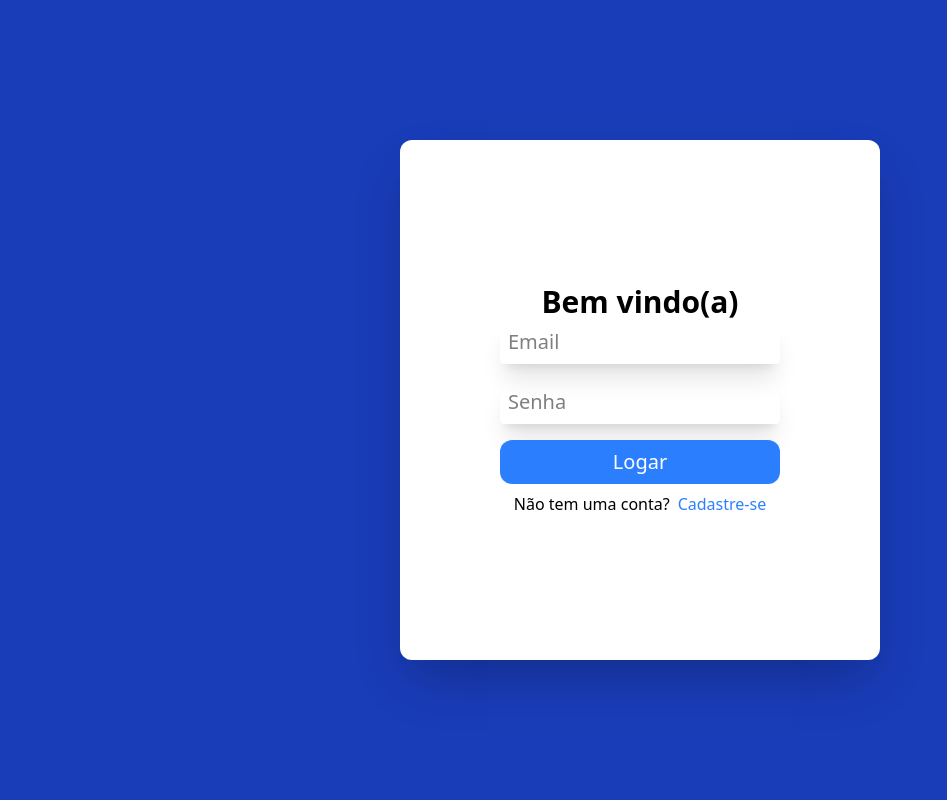
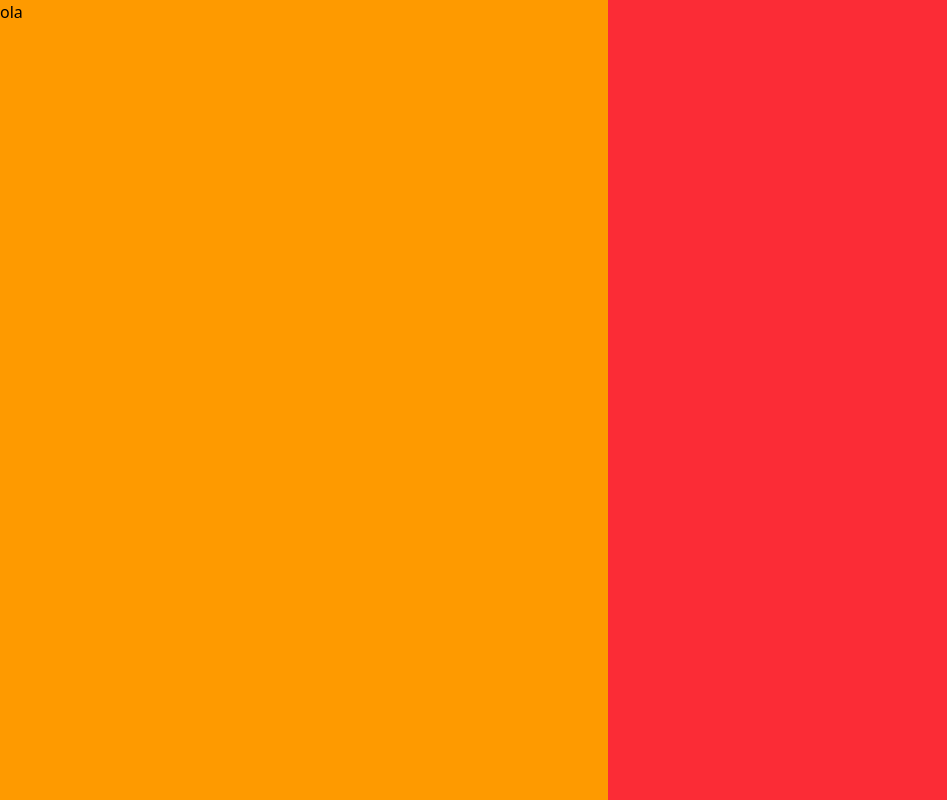
Before and after one commit to Tiago-burlamaque/Projeto-Sa-3-Fase, a React (Vite) app in the folder sa/: page / in a window 1280 px wide. Shown: the whole page, without its empty margins (0-947 px from the left). Built offline with nearby package versions, Linux system fonts and the light colour scheme.

Commit message:
refazendo sa

```diff
--- a/sa/package.json
+++ b/sa/package.json
@@ -11,6 +11,7 @@
   },
   "dependencies": {
     "@tailwindcss/vite": "^4.1.16",
+    "axios": "^1.13.2",
     "react": "^19.1.1",
     "react-dom": "^19.1.1",
     "react-router-dom": "^7.9.5",
--- a/sa/src/components/LoginForm/LoginForm.jsx
+++ b/sa/src/components/LoginForm/LoginForm.jsx
@@ -11,49 +11,46 @@ function LoginForm() {
   const handleLogin = () => {
     e.preventDefault()
 
-    const admEmail = 'adm@gmail.com'
-    const admPassowrd = 'adm12345'
-
-    if(email === admEmail && senha === admPassowrd) {
-      toast.success('Você logou com adm')
-      navigate('cadastro')
-    } else {
-      toast.error('erro ao logar como adm. Verifique email e senha')
-    }
   }
 
   return (
-   <div className='flex flex-col justify-center items-center h-screen bg-blue-800'>
-  <div className="flex flex-col border-none justify-center items-center text-center w-120 h-130 rounded-xl bg-white shadow-2xl text-xl">
-    <h1 className='font-bold text-3xl'>Bem vindo(a)</h1>
-    <form action="" onSubmit={handleLogin}>
-      <div className='flex flex-col gap-4'>
-        <input
-          type="email"
-          id='email'
-          value={email}
-          onChange={(e) => setEmail(e.target.value)}
-          placeholder='Email'
-          className='w-70 p-2 rounded outline-blue-500  shadow-xl '
-        />
-        <input
-          type="password"
-          id='senha'
-          value={senha}
-          onChange={(e) => setSenha(e.target.value)}
-          placeholder='Senha'
-          minLength={8}
-          className='w-70 p-2 rounded outline-blue-500  shadow-xl '
-        />
-        <button onSubmit={handleLogin} className='bg-blue-500 text-white w-70 p-2 rounded-xl transition hover:bg-blue-700 cursor-pointer'>Logar</button>
+
+    <section className='bg-red-500 h-screen w-2xl'>
+      <div className='bg-cyan-500'>
+
       </div>
-    </form>
-    <div className='flex'>
-    <p  className='text-base mt-2 mr-2'>Não tem uma conta?</p>
-    <p className='relative text-blue-500 hover:text-blue-800 after:absolute after:left-0 after:bottom-0 after:w-full after:h-[2px] after:bg-blue-600 after:scale-x-0 hover:after:scale-x-100 after:origin-left after:transition-transform after:duration-300 text-base mt-2'><Link to='cadastro'>Cadastre-se</Link></p>
-    </div>
-  </div>
-</div>
+    </section>
+//    <div className='flex justify-center items-center h-screen bg-blue-800'>
+//   <div className="flex flex-col border-none justify-center items-center text-center w-120 h-130 rounded-xl bg-white shadow-2xl text-xl">
+//     <h1 className='font-bold text-3xl mb-10'>Bem-vindo(a)</h1>
+//     <form action="" onSubmit={handleLogin}>
+//       <div className='flex flex-col gap-4'>
+//         <input
+//           type="email"
+//           id='email'
+//           value={email}
+//           onChange={(e) => setEmail(e.target.value)}
+//           placeholder='Email'
+//           className='w-70 p-2 rounded outline-blue-500  shadow-xl '
+//         />
+//         <input
+//           type="password"
+//           id='senha'
+//           value={senha}
+//           onChange={(e) => setSenha(e.target.value)}
+//           placeholder='Senha'
+//           minLength={8}
+//           className='w-70 p-2 rounded outline-blue-500  shadow-xl '
+//         />
+//         <button onSubmit={handleLogin} className='bg-blue-500 text-white w-70 p-2 rounded-xl transition hover:bg-blue-700 cursor-pointer'>Logar</button>
+//       </div>
+//     </form>
+//     <div className='flex'>
+//     <p  className='text-base mt-2 mr-2'>Não tem uma conta?</p>
+//     <p className='relative text-blue-500 hover:text-blue-800 after:absolute after:left-0 after:bottom-0 after:w-full after:h-[2px] after:bg-blue-600 after:scale-x-0 hover:after:scale-x-100 after:origin-left after:transition-transform after:duration-300 text-base mt-2'><Link to='cadastro'>Cadastre-se</Link></p>
+//     </div>
+//   </div>
+// </div>
 
   )
 }
--- a/sa/src/pages/Login/Login.jsx
+++ b/sa/src/pages/Login/Login.jsx
@@ -3,8 +3,14 @@ import LoginForm from '../../components/LoginForm/LoginForm'
 
 function Login() {
   return (
-    <div className=''>
+    <div className='flex '>
+      <div className='bg-amber-500 h-screen w-screen'>
+ola
+      </div>
+      <div>
+
       <LoginForm />
+      </div>
     </div>
   )
 }
```
Also changed, not shown: 1 other file (tests, documents, lock files or other folders).
